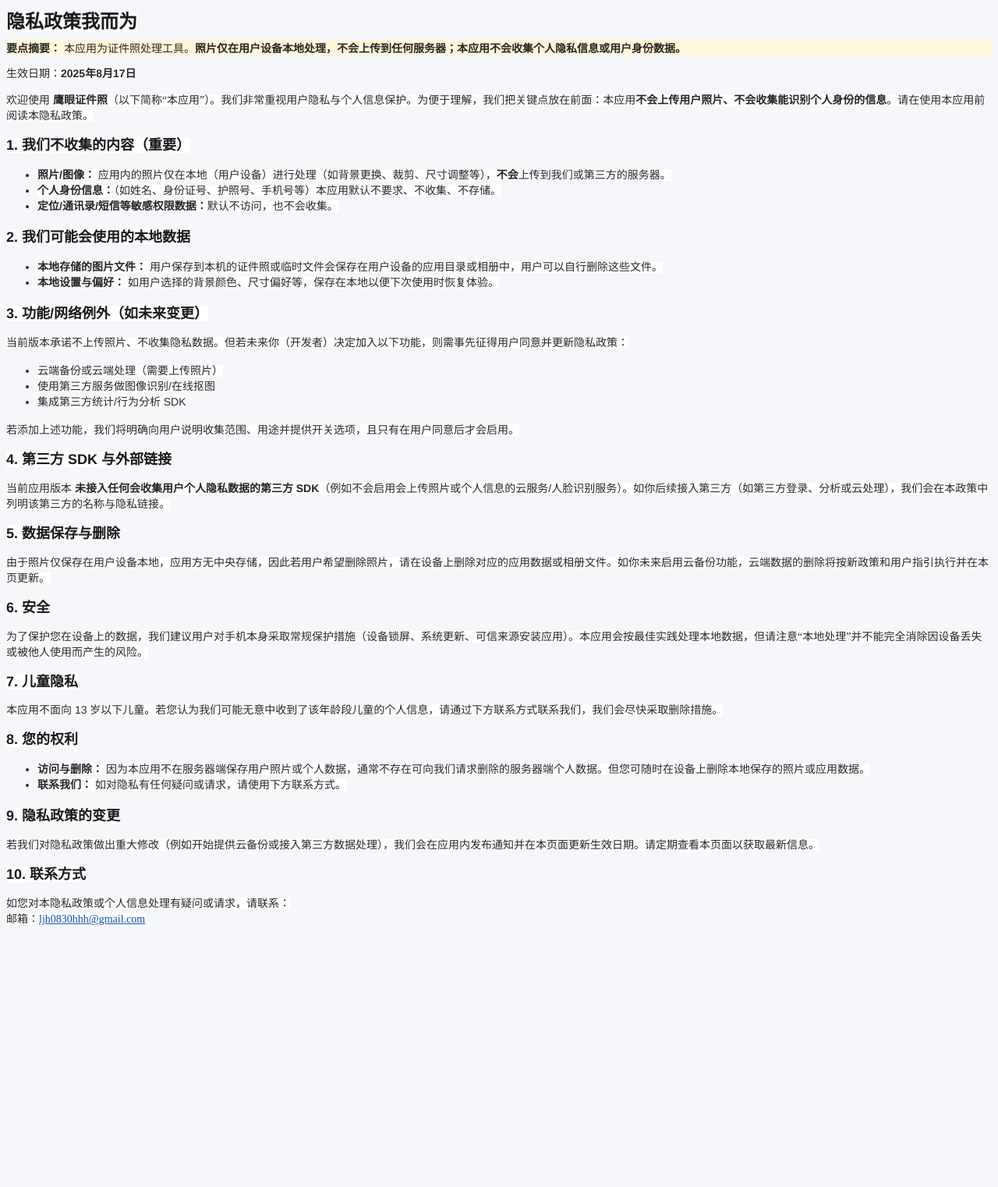
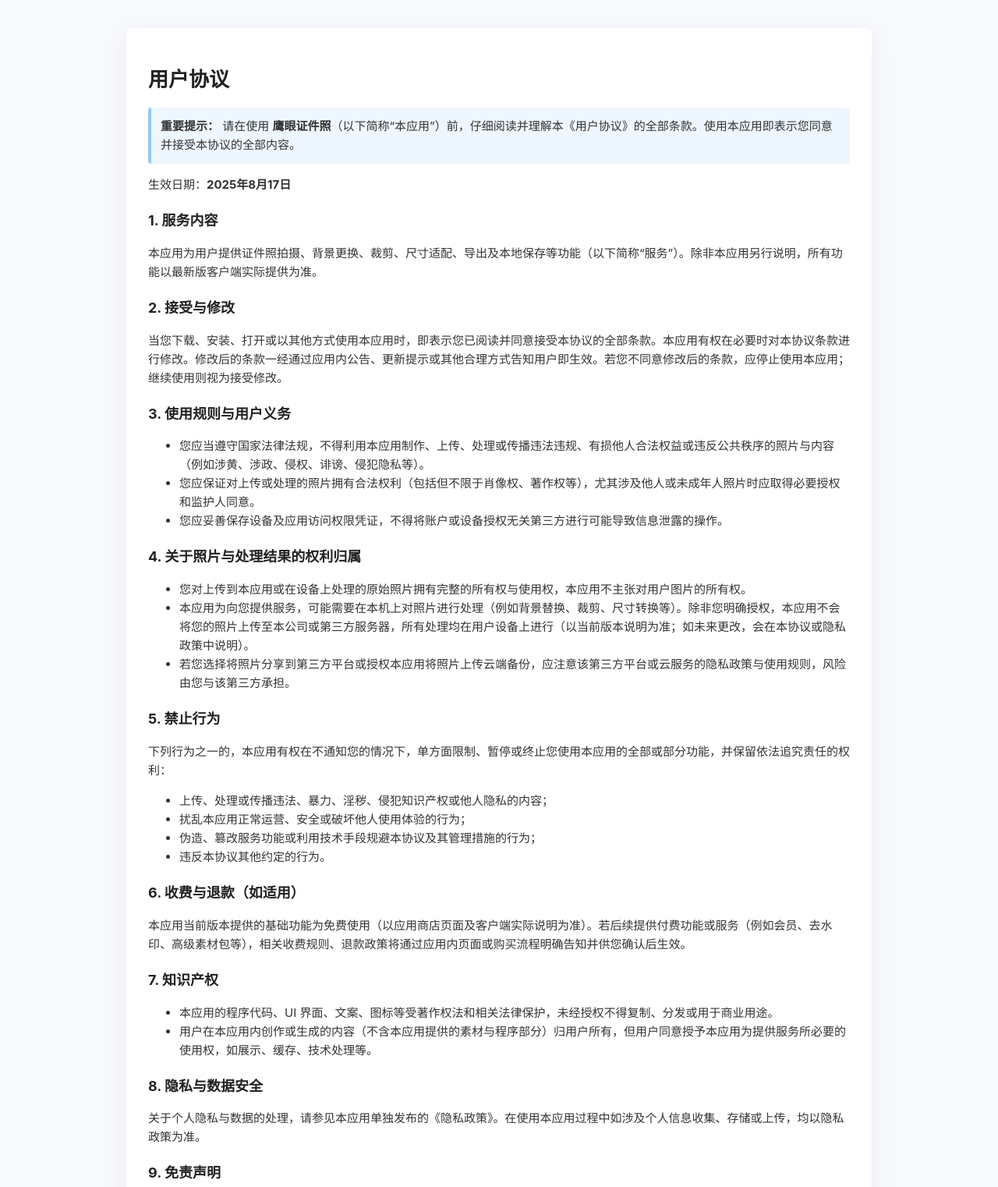
Before and after one commit to jhl-666/privacy-policy, a plain HTML site: page user-agreement.html in a window 1280 px wide. Shown: the top 1522 px of the page at 78% size. Before the commit the page ends 1201 px from the top, so only its background shows below. Drawn offline with Linux system fonts and the light colour scheme.

Commit message:
隐私政策

```diff
--- a/user-agreement.html
+++ b/user-agreement.html
@@ -1,74 +1,97 @@
-<!DOCTYPE html PUBLIC "-//W3C//DTD HTML 4.01//EN" "http://www.w3.org/TR/html4/strict.dtd">
-<html>
+<!doctype html>
+<html lang="zh-CN">
 <head>
-  <meta http-equiv="Content-Type" content="text/html; charset=utf-8">
-  <meta http-equiv="Content-Style-Type" content="text/css">
-  <title></title>
-  <meta name="Generator" content="Cocoa HTML Writer">
-  <meta name="CocoaVersion" content="2487.7">
-  <style type="text/css">
-    body {background-color: #f5f7fb}
-    p.p2 {margin: 0.0px 0.0px 12.0px 0.0px; font: 14.0px 'PingFang SC Semibold'; color: #262626; -webkit-text-stroke: #262626; background-color: #fff7da}
-    p.p3 {margin: 0.0px 0.0px 14.0px 0.0px; font: 14.0px 'Helvetica Neue'; color: #262626; -webkit-text-stroke: #262626}
-    p.p4 {margin: 0.0px 0.0px 14.0px 0.0px; font: 14.0px 'PingFang SC'; color: #262626; -webkit-text-stroke: #262626}
-    li.li6 {margin: 0.0px 0.0px 0.0px 0.0px; font: 14.0px 'PingFang SC'; color: #262626; -webkit-text-stroke: #262626}
-    li.li7 {margin: 0.0px 0.0px 0.0px 0.0px; font: 14.0px '.AppleSimplifiedChineseFont'; color: #262626; -webkit-text-stroke: #262626}
-    span.s1 {font: 24.0px '.AppleSimplifiedChineseFont'; font-kerning: none; background-color: #ffffff}
-    span.s2 {font: 14.0px '.AppleSimplifiedChineseFont'; font-kerning: none}
-    span.s3 {font: 14.0px 'Helvetica Neue'; font-kerning: none}
-    span.s4 {font: 14.0px 'PingFang SC'; font-kerning: none}
-    span.s5 {font: 14.0px 'PingFang SC'; font-kerning: none; background-color: #ffffff}
-    span.s6 {font-kerning: none; background-color: #ffffff}
-    span.s7 {font: 14.0px '.AppleSimplifiedChineseFont'; font-kerning: none; background-color: #ffffff}
-    span.s8 {font: 14.0px 'Helvetica Neue'; font-kerning: none; background-color: #ffffff}
-    span.s9 {font: 18.0px 'Helvetica Neue'; font-kerning: none; background-color: #ffffff}
-    span.s10 {font: 18.0px '.AppleSimplifiedChineseFont'; font-kerning: none; background-color: #ffffff}
-    span.s11 {font: 14.0px 'Helvetica Neue'; background-color: #ffffff; -webkit-text-stroke: 0px #000000}
-    span.s12 {text-decoration: underline ; font-kerning: none; color: #134eb2; -webkit-text-stroke: 0px #134eb2}
-    ul.ul1 {list-style-type: disc}
+  <meta charset="utf-8" />
+  <meta name="viewport" content="width=device-width, initial-scale=1" />
+  <title>用户协议 - 鹰眼证件照</title>
+  <style>
+    body{font-family: -apple-system,BlinkMacSystemFont, "Segoe UI", Roboto, "Helvetica Neue", Arial;line-height:1.6;color:#222;margin:0;padding:0;background:#f7f9fc}
+    .wrap{max-width:900px;margin:36px auto;padding:28px;background:#fff;border-radius:8px;box-shadow:0 8px 30px rgba(18,35,63,0.06)}
+    h1{font-size:26px;margin-bottom:8px}
+    h2{font-size:18px;margin-top:20px}
+    p,ul{font-size:15px;color:#333}
+    code{background:#f0f3f7;padding:2px 6px;border-radius:4px}
+    footer{font-size:13px;color:#666;margin-top:22px}
+    a{color:#1565c0}
+    .note{background:#eef7ff;border-left:4px solid #90caf9;padding:12px;border-radius:4px;margin-bottom:12px}
   </style>
 </head>
 <body>
-<h1 style="margin: 0.0px 0.0px 8.0px 0.0px; font: 24.0px 'PingFang SC Semibold'; color: #1a1a1a; -webkit-text-stroke: #1a1a1a"><span class="s1"><b>隐私政策我而为</b></span></h1>
-<p class="p2"><span class="s2"><b>要点摘要：</b></span><span class="s3"> </span><span class="s4">本应用为证件照处理工具。</span><span class="s2"><b>照片仅在用户设备本地处理，不会上传到任何服务器；本应用不会收集个人隐私信息或用户身份数据。</b></span></p>
-<p class="p3"><span class="s5">生效日期：</span><span class="s6"><b>2025</b></span><span class="s7"><b>年</b></span><span class="s6"><b>8</b></span><span class="s7"><b>月</b></span><span class="s6"><b>17</b></span><span class="s7"><b>日</b></span></p>
-<p class="p4"><span class="s6">欢迎使用</span><span class="s8"> </span><span class="s7"><b>鹰眼证件照</b></span><span class="s6">（以下简称“本应用”）。我们非常重视用户隐私与个人信息保护。为便于理解，我们把关键点放在前面：本应用</span><span class="s7"><b>不会上传用户照片、不会收集能识别个人身份的信息</b></span><span class="s6">。请在使用本应用前阅读本隐私政策。</span></p>
-<h2 style="margin: 0.0px 0.0px 14.9px 0.0px; font: 18.0px 'PingFang SC Semibold'; color: #1a1a1a; -webkit-text-stroke: #1a1a1a"><span class="s9"><b>1. </b></span><span class="s10"><b>我们不收集的内容（重要）</b></span></h2>
-<ul class="ul1">
-  <li class="li6"><span class="s11"><b></b></span><span class="s7"><b>照片</b></span><span class="s8"><b>/</b></span><span class="s7"><b>图像：</b></span><span class="s8"> </span><span class="s6">应用内的照片仅在本地（用户设备）进行处理（如背景更换、裁剪、尺寸调整等），</span><span class="s7"><b>不会</b></span><span class="s6">上传到我们或第三方的服务器。</span></li>
-  <li class="li6"><span class="s11"><b></b></span><span class="s7"><b>个人身份信息：</b></span><span class="s6">（如姓名、身份证号、护照号、手机号等）本应用默认不要求、不收集、不存储。</span></li>
-  <li class="li7"><span class="s11"><b></b></span><span class="s6"><b>定位</b></span><span class="s8"><b>/</b></span><span class="s6"><b>通讯录</b></span><span class="s8"><b>/</b></span><span class="s6"><b>短信等敏感权限数据：</b></span><span class="s5">默认不访问，也不会收集。</span></li>
-</ul>
-<h2 style="margin: 0.0px 0.0px 14.9px 0.0px; font: 18.0px 'PingFang SC Semibold'; color: #1a1a1a; -webkit-text-stroke: #1a1a1a"><span class="s9"><b>2. </b></span><span class="s10"><b>我们可能会使用的本地数据</b></span></h2>
-<ul class="ul1">
-  <li class="li6"><span class="s11"><b></b></span><span class="s7"><b>本地存储的图片文件：</b></span><span class="s8"> </span><span class="s6">用户保存到本机的证件照或临时文件会保存在用户设备的应用目录或相册中，用户可以自行删除这些文件。</span></li>
-  <li class="li6"><span class="s11"><b></b></span><span class="s7"><b>本地设置与偏好：</b></span><span class="s8"> </span><span class="s6">如用户选择的背景颜色、尺寸偏好等，保存在本地以便下次使用时恢复体验。</span></li>
-</ul>
-<h2 style="margin: 0.0px 0.0px 14.9px 0.0px; font: 18.0px 'PingFang SC Semibold'; color: #1a1a1a; -webkit-text-stroke: #1a1a1a"><span class="s9"><b>3. </b></span><span class="s10"><b>功能</b></span><span class="s9"><b>/</b></span><span class="s10"><b>网络例外（如未来变更）</b></span></h2>
-<p class="p4"><span class="s6">当前版本承诺不上传照片、不收集隐私数据。但若未来你（开发者）决定加入以下功能，则需事先征得用户同意并更新隐私政策：</span></p>
-<ul class="ul1">
-  <li class="li6"><span class="s11"></span><span class="s6">云端备份或云端处理（需要上传照片）</span></li>
-  <li class="li6"><span class="s11"></span><span class="s6">使用第三方服务做图像识别</span><span class="s8">/</span><span class="s6">在线抠图</span></li>
-  <li class="li6"><span class="s11"></span><span class="s6">集成第三方统计</span><span class="s8">/</span><span class="s6">行为分析</span><span class="s8"> SDK</span></li>
-</ul>
-<p class="p4"><span class="s6">若添加上述功能，我们将明确向用户说明收集范围、用途并提供开关选项，且只有在用户同意后才会启用。</span></p>
-<h2 style="margin: 0.0px 0.0px 14.9px 0.0px; font: 18.0px 'Helvetica Neue'; color: #1a1a1a; -webkit-text-stroke: #1a1a1a"><span class="s6"><b>4. </b></span><span class="s10"><b>第三方</b></span><span class="s6"><b> SDK </b></span><span class="s10"><b>与外部链接</b></span></h2>
-<p class="p4"><span class="s6">当前应用版本</span><span class="s8"> </span><span class="s7"><b>未接入任何会收集用户个人隐私数据的第三方</b></span><span class="s8"><b> SDK</b></span><span class="s6">（例如不会启用会上传照片或个人信息的云服务</span><span class="s8">/</span><span class="s6">人脸识别服务）。如你后续接入第三方（如第三方登录、分析或云处理），我们会在本政策中列明该第三方的名称与隐私链接。</span></p>
-<h2 style="margin: 0.0px 0.0px 14.9px 0.0px; font: 18.0px 'PingFang SC Semibold'; color: #1a1a1a; -webkit-text-stroke: #1a1a1a"><span class="s9"><b>5. </b></span><span class="s10"><b>数据保存与删除</b></span></h2>
-<p class="p4"><span class="s6">由于照片仅保存在用户设备本地，应用方无中央存储，因此若用户希望删除照片，请在设备上删除对应的应用数据或相册文件。如你未来启用云备份功能，云端数据的删除将按新政策和用户指引执行并在本页更新。</span></p>
-<h2 style="margin: 0.0px 0.0px 14.9px 0.0px; font: 18.0px 'Helvetica Neue'; color: #1a1a1a; -webkit-text-stroke: #1a1a1a"><span class="s6"><b>6. </b></span><span class="s10"><b>安全</b></span></h2>
-<p class="p4"><span class="s6">为了保护您在设备上的数据，我们建议用户对手机本身采取常规保护措施（设备锁屏、系统更新、可信来源安装应用）。本应用会按最佳实践处理本地数据，但请注意“本地处理”并不能完全消除因设备丢失或被他人使用而产生的风险。</span></p>
-<h2 style="margin: 0.0px 0.0px 14.9px 0.0px; font: 18.0px 'PingFang SC Semibold'; color: #1a1a1a; -webkit-text-stroke: #1a1a1a"><span class="s9"><b>7. </b></span><span class="s10"><b>儿童隐私</b></span></h2>
-<p class="p4"><span class="s6">本应用不面向</span><span class="s8"> 13 </span><span class="s6">岁以下儿童。若您认为我们可能无意中收到了该年龄段儿童的个人信息，请通过下方联系方式联系我们，我们会尽快采取删除措施。</span></p>
-<h2 style="margin: 0.0px 0.0px 14.9px 0.0px; font: 18.0px 'PingFang SC Semibold'; color: #1a1a1a; -webkit-text-stroke: #1a1a1a"><span class="s9"><b>8. </b></span><span class="s10"><b>您的权利</b></span></h2>
-<ul class="ul1">
-  <li class="li6"><span class="s11"><b></b></span><span class="s7"><b>访问与删除：</b></span><span class="s8"> </span><span class="s6">因为本应用不在服务器端保存用户照片或个人数据，通常不存在可向我们请求删除的服务器端个人数据。但您可随时在设备上删除本地保存的照片或应用数据。</span></li>
-  <li class="li6"><span class="s11"><b></b></span><span class="s7"><b>联系我们：</b></span><span class="s8"> </span><span class="s6">如对隐私有任何疑问或请求，请使用下方联系方式。</span></li>
-</ul>
-<h2 style="margin: 0.0px 0.0px 14.9px 0.0px; font: 18.0px 'PingFang SC Semibold'; color: #1a1a1a; -webkit-text-stroke: #1a1a1a"><span class="s9"><b>9. </b></span><span class="s10"><b>隐私政策的变更</b></span></h2>
-<p class="p4"><span class="s6">若我们对隐私政策做出重大修改（例如开始提供云备份或接入第三方数据处理），我们会在应用内发布通知并在本页面更新生效日期。请定期查看本页面以获取最新信息。</span></p>
-<h2 style="margin: 0.0px 0.0px 14.9px 0.0px; font: 18.0px 'Helvetica Neue'; color: #1a1a1a; -webkit-text-stroke: #1a1a1a"><span class="s6"><b>10. </b></span><span class="s10"><b>联系方式</b></span></h2>
-<p class="p4"><span class="s6">如您对本隐私政策或个人信息处理有疑问或请求，请联系：</span><span class="s3"><br>
-</span><span class="s6">邮箱：<a href="mailto:ljh0830hhh@gmail.com"><span class="s12">ljh0830hhh@gmail.com</span></a></span></p>
+  <div class="wrap">
+    <h1>用户协议</h1>
+
+    <p class="note"><strong>重要提示：</strong> 请在使用 <strong>鹰眼证件照</strong>（以下简称“本应用”）前，仔细阅读并理解本《用户协议》的全部条款。使用本应用即表示您同意并接受本协议的全部内容。</p>
+
+    <p>生效日期：<strong>2025年8月17日</strong></p>
+
+    <h2>1. 服务内容</h2>
+    <p>本应用为用户提供证件照拍摄、背景更换、裁剪、尺寸适配、导出及本地保存等功能（以下简称“服务”）。除非本应用另行说明，所有功能以最新版客户端实际提供为准。</p>
+
+    <h2>2. 接受与修改</h2>
+    <p>当您下载、安装、打开或以其他方式使用本应用时，即表示您已阅读并同意接受本协议的全部条款。本应用有权在必要时对本协议条款进行修改。修改后的条款一经通过应用内公告、更新提示或其他合理方式告知用户即生效。若您不同意修改后的条款，应停止使用本应用；继续使用则视为接受修改。</p>
+
+    <h2>3. 使用规则与用户义务</h2>
+    <ul>
+      <li>您应当遵守国家法律法规，不得利用本应用制作、上传、处理或传播违法违规、有损他人合法权益或违反公共秩序的照片与内容（例如涉黄、涉政、侵权、诽谤、侵犯隐私等）。</li>
+      <li>您应保证对上传或处理的照片拥有合法权利（包括但不限于肖像权、著作权等），尤其涉及他人或未成年人照片时应取得必要授权和监护人同意。</li>
+      <li>您应妥善保存设备及应用访问权限凭证，不得将账户或设备授权无关第三方进行可能导致信息泄露的操作。</li>
+    </ul>
+
+    <h2>4. 关于照片与处理结果的权利归属</h2>
+    <ul>
+      <li>您对上传到本应用或在设备上处理的原始照片拥有完整的所有权与使用权，本应用不主张对用户图片的所有权。</li>
+      <li>本应用为向您提供服务，可能需要在本机上对照片进行处理（例如背景替换、裁剪、尺寸转换等）。除非您明确授权，本应用不会将您的照片上传至本公司或第三方服务器，所有处理均在用户设备上进行（以当前版本说明为准；如未来更改，会在本协议或隐私政策中说明）。</li>
+      <li>若您选择将照片分享到第三方平台或授权本应用将照片上传云端备份，应注意该第三方平台或云服务的隐私政策与使用规则，风险由您与该第三方承担。</li>
+    </ul>
+
+    <h2>5. 禁止行为</h2>
+    <p>下列行为之一的，本应用有权在不通知您的情况下，单方面限制、暂停或终止您使用本应用的全部或部分功能，并保留依法追究责任的权利：</p>
+    <ul>
+      <li>上传、处理或传播违法、暴力、淫秽、侵犯知识产权或他人隐私的内容；</li>
+      <li>扰乱本应用正常运营、安全或破坏他人使用体验的行为；</li>
+      <li>伪造、篡改服务功能或利用技术手段规避本协议及其管理措施的行为；</li>
+      <li>违反本协议其他约定的行为。</li>
+    </ul>
+
+    <h2>6. 收费与退款（如适用）</h2>
+    <p>本应用当前版本提供的基础功能为免费使用（以应用商店页面及客户端实际说明为准）。若后续提供付费功能或服务（例如会员、去水印、高级素材包等），相关收费规则、退款政策将通过应用内页面或购买流程明确告知并供您确认后生效。</p>
+
+    <h2>7. 知识产权</h2>
+    <ul>
+      <li>本应用的程序代码、UI 界面、文案、图标等受著作权法和相关法律保护，未经授权不得复制、分发或用于商业用途。</li>
+      <li>用户在本应用内创作或生成的内容（不含本应用提供的素材与程序部分）归用户所有，但用户同意授予本应用为提供服务所必要的使用权，如展示、缓存、技术处理等。</li>
+    </ul>
+
+    <h2>8. 隐私与数据安全</h2>
+    <p>关于个人隐私与数据的处理，请参见本应用单独发布的《隐私政策》。在使用本应用过程中如涉及个人信息收集、存储或上传，均以隐私政策为准。</p>
+
+    <h2>9. 免责声明</h2>
+    <ul>
+      <li>本应用力求为用户提供准确的证件照尺寸/模板与背景替换功能，但对第三方机构（如公安、出入境、学校等）对证件照标准的最终判定不承担保证责任；若用于官方证照，建议以目标受理机构的最新要求为准。</li>
+      <li>在法律允许的范围内，本应用对因使用或无法使用本应用导致的任何间接损失、业务中断或利润损失不承担责任；对于因您不当使用、未妥善保存设备而导致的照片泄露或丢失，本应用亦不承担责任。</li>
+    </ul>
+
+    <h2>10. 服务变更与终止</h2>
+    <p>本应用可基于运营需要对功能进行调整、升级、暂停或终止。对于因服务调整给您带来的不便，我们会在应用内公告或通过其他合理方式提示；如涉及重大变更，我们将尽力提前通知。</p>
+
+    <h2>11. 争议解决与法律适用</h2>
+    <p>本协议的签订、生效、履行、解释及争议解决均适用中华人民共和国法律。因本协议产生的或与本协议有关的争议，双方应友好协商；协商不成的，任何一方可向本应用所在地有管辖权的人民法院提起诉讼。</p>
+
+    <h2>12. 其他条款</h2>
+    <ul>
+      <li>若本协议的某一条款被有管辖权的人民法院认定为无效或不可执行，其余条款仍继续有效并具有约束力。</li>
+      <li>本协议中标题仅为阅读便利而设，不影响条款的解释。</li>
+    </ul>
+
+    <h2>13. 联系方式</h2>
+    <p>如您对本协议有疑问或需联系我们，请使用以下方式：<br>
+      邮箱：<strong>ljh0830hhh@gmail.com</strong>
+    </p>
+
+    <footer>
+      <p>最后更新：2025年8月17日</p>
+      <p>提示：本协议为通用用户协议范本，仅供参考。如需用于商业发布或法律效力确认，建议由专业律师审核或根据实际业务进行定制。</p>
+    </footer>
+  </div>
 </body>
 </html>
```
Also changed, not shown: privacy-policy.html (+7 -16 lines).
